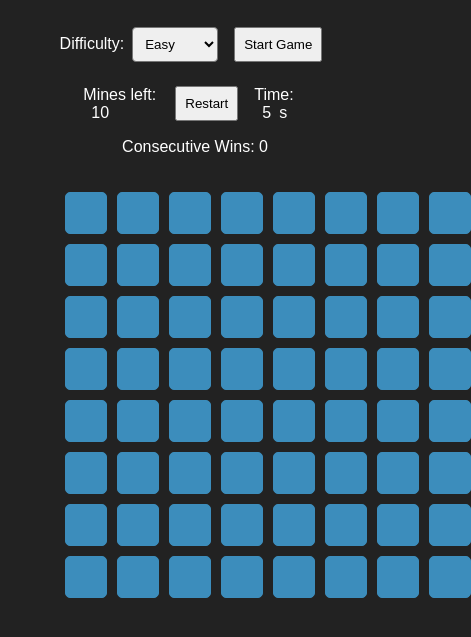
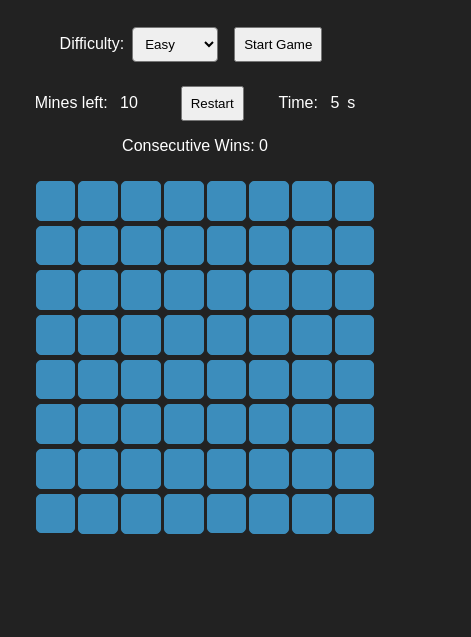
Before and after one commit to cbhead/GPT4_minesweeper_4-29-23, a website: page src/projects/minesweeper.html in a window 390 px wide. Shown: the part 119-756 px from the top of the page, 471 px wide, since content can reach past the window. Drawn offline with Linux system fonts and the light colour scheme.

Commit message:
Make Minesweeper responsive for mobile

```diff
--- a/src/styles/styles.css
+++ b/src/styles/styles.css
@@ -38,7 +38,8 @@ h1 {
 }
 
 main {
-    width: 80%;
+    width: 90%;
+    max-width: 600px;
     margin: 0 auto;
 }
 
@@ -57,8 +58,10 @@ main {
     display: flex;
     justify-content: space-between;
     align-items: center;
-    width: 80%;
+    width: 100%;
     margin: 0 auto 1rem;
+    flex-wrap: wrap;
+    gap: 0.5rem;
 }
 
 .status-bar button,
@@ -77,11 +80,12 @@ main {
     align-items: center;
     padding: 20px;
     margin: 0 auto;
+    width: 100%;
 }
 
 .cell {
-    width: 40px;
-    height: 40px;
+    width: 100%;
+    aspect-ratio: 1 / 1;
     border: 1px solid var(--primary-color);
     border-radius: 5px;
     display: flex;
@@ -161,3 +165,10 @@ select, button {
     padding: 0.5rem;
     margin: 0.5rem;
 }
+
+@media (max-width: 600px) {
+    #game-board {
+        gap: 5px;
+        padding: 10px;
+    }
+}
```
